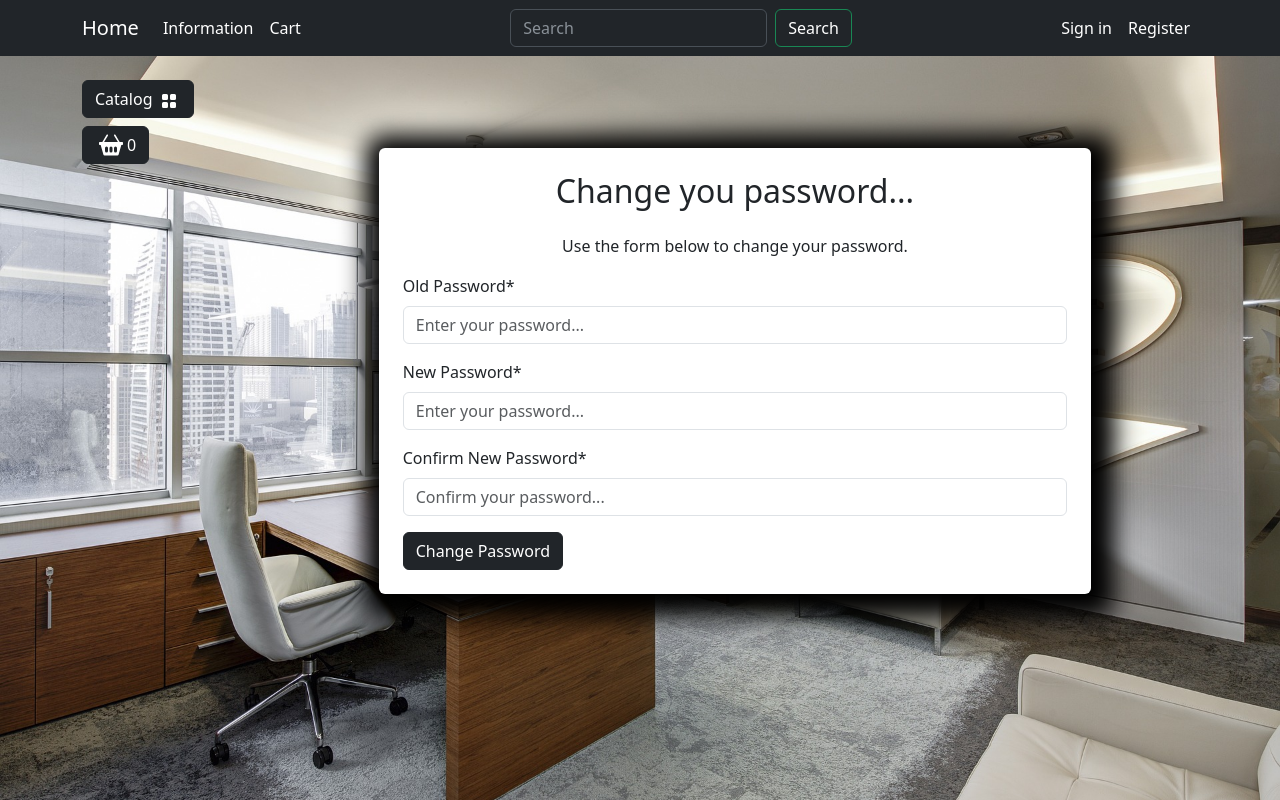
After one commit to Viktor-Beniukh/awesome-house-style, a Django app: page /user/1/password/ in a window 1280 px wide. The commit adds this page. Run offline with Django 4.2, Linux system fonts and the light colour scheme; data that the repository does not hold is empty; some libraries are stand-ins or nearby versions.

Commit message:
Added an opportunity to change password of user

```diff
--- /dev/null
+++ b/users/templates/users/change_password.html
@@ -0,0 +1,65 @@
+{% extends "base.html" %}
+{% load static %}
+
+{% block title %}{{ title }}{% endblock %}
+
+
+{% block modal_cart %}
+  {% include "includes/cart_button.html" %}
+{% endblock %}
+
+
+{% block content %}
+  <div class="row">
+    <div class="container mt-5">
+      <div class="row justify-content-center">
+        <div class="col-md-9 bg-white p-4 mb-5 mx-2 rounded custom-shadow">
+          <h2 class="text-center mb-4">Change you password...</h2>
+          <p class="text-center">Use the form below to change your password.</p>
+          <form action="{% url 'user:password-change' user.id %}" method="post">
+            {% csrf_token %}
+            <div class="row">
+
+              <div class="col-md-12 mb-3">
+                <label for="id_old_password" class="form-label">Old Password*</label>
+                <input type="password" class="form-control" id="id_old_password"
+                       value="{% if form.old_password.value %}{{ form.old_password.value }}{% endif %}"
+                       name="old_password"
+                       placeholder="Enter your password..." required>
+                       {% if form.old_password.errors %}
+                         <div class="alert alert-danger alert-dismissible fade show">{{form.old_password.errors}}</div>
+                       {% endif %}
+              </div>
+
+              <div class="col-md-12 mb-3">
+                <label for="id_new_password1" class="form-label">New Password*</label>
+                <input type="password" class="form-control" id="id_new_password1"
+                       value="{% if form.new_password1.value %}{{ form.new_password1.value }}{% endif %}"
+                       name="new_password1"
+                       placeholder="Enter your password..." required>
+                       {% if form.new_password1.errors %}
+                         <div class="alert alert-danger alert-dismissible fade show">{{form.new_password1.errors}}</div>
+                       {% endif %}
+              </div>
+
+              <div class="col-md-12 mb-3">
+                <label for="id_new_password2" class="form-label">Confirm New Password*</label>
+                <input type="password" class="form-control" id="id_new_password2"
+                       value="{% if form.new_password2.value %}{{ form.new_password2.value }}{% endif %}"
+                       name="new_password2"
+                       placeholder="Confirm your password..." required>
+                       {% if form.new_password2.errors %}
+                         <div class="alert alert-danger alert-dismissible fade show">{{form.new_password2.errors}}</div>
+                       {% endif %}
+              </div>
+
+            </div>
+            <button type="submit" class="btn btn-dark btn-block">Change Password</button>
+          </form>
+
+        </div>
+      </div>
+    </div>
+  </div>
+
+{% endblock %}
--- a/users/templates/users/profile.html
+++ b/users/templates/users/profile.html
@@ -65,6 +65,7 @@
               </div>
               <button type="submit" class="btn btn-dark">Save</button>
             </form>
+            You want to change your password? <a href="{% url 'user:password-change' user.id %}">Here's the form</a>
           </div>
         </div>
 
--- a/users/urls.py
+++ b/users/urls.py
@@ -10,4 +10,6 @@ urlpatterns = [
     path("profile/", views.profile_view, name="profile"),
     path("users-cart/", views.users_cart_view, name="users_cart"),
     path("logout/", views.logout_view, name="logout"),
+    path("<int:pk>/password/", views.change_password_view, name="password-change"),
+    path("password-success/", views.password_success_view, name="password-success"),
 ]
--- a/users/views.py
+++ b/users/views.py
@@ -1,7 +1,10 @@
 from django.contrib import auth, messages
+from django.contrib.auth import update_session_auth_hash
 from django.contrib.auth.decorators import login_required
+from django.contrib.auth.forms import PasswordChangeForm
+
 from django.db.models import Prefetch
-from django.http import HttpResponseRedirect
+from django.http import HttpResponseRedirect, HttpResponse
 from django.shortcuts import render, redirect
 from django.urls import reverse
 
@@ -106,3 +109,36 @@ def logout_view(request):
     messages.success(request, f"{request.user.username}, You left your account")
     auth.logout(request)
     return redirect(reverse("main:index"))
+
+
+def change_password_view(request, pk):
+    user = request.user
+
+    if request.method == "POST":
+        form = PasswordChangeForm(user, request.POST)
+        if form.is_valid():
+            user = form.save()
+            update_session_auth_hash(request, user)
+            messages.success(request, "Password changed successfully.")
+
+            return redirect(reverse("user:password-success"))
+    else:
+        form = PasswordChangeForm(user)
+
+    context = {
+        "title": "House Style - Change Password",
+        "form": form,
+        "user": user
+    }
+
+    return render(request=request, template_name="users/change_password.html", context=context)
+
+
+def password_success_view(request):
+
+    context = {
+        "title": "House Style - Changed Password",
+    }
+    return render(
+        request=request, template_name="users/password_change_done.html", context=context
+    )
```
Also changed, not shown: users/templates/users/password_change_done.html (added, +25 -0 lines).
